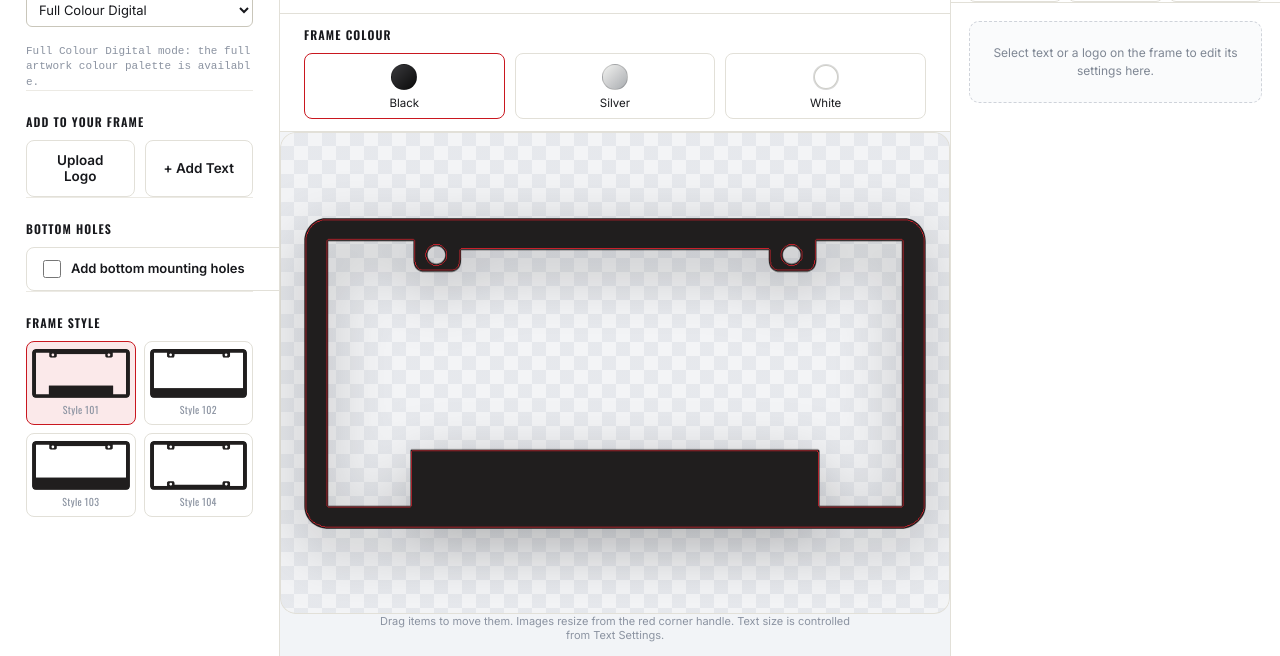
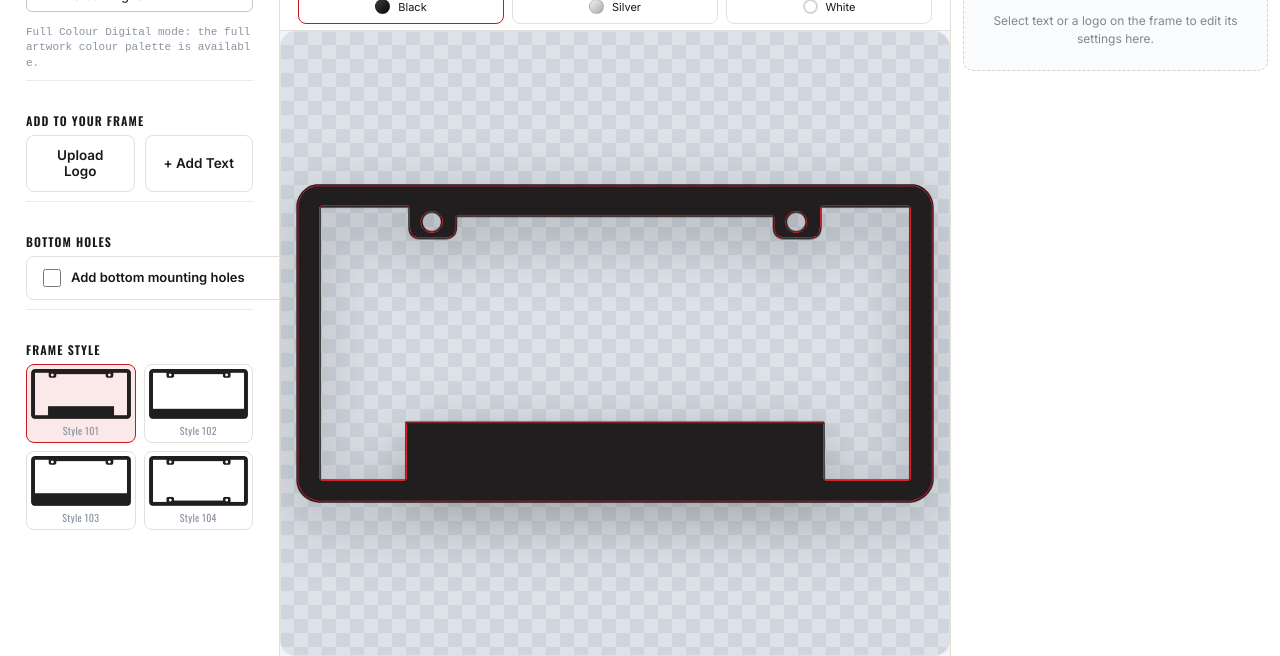
Before and after one commit to Justindema76/Wheels_Work, a plain HTML site: page Wheels-Design-Studio/frame-digital.html in a window 1280 px wide. Shown: the part 144-800 px from the top of the page. Drawn offline with nearby package versions, Linux system fonts and the light colour scheme.

Commit message:
Make frame workspace fit shorter screens and improve white contrast

```diff
--- a/Wheels-Design-Studio/css/frame-workspace.css
+++ b/Wheels-Design-Studio/css/frame-workspace.css
@@ -358,3 +358,193 @@ body.designer-frame #plate-frame-designer .workspace-kicker{
     background:#fff;
   }
 }
+
+
+/* =========================================================
+   WORKSPACE FIT + COMPACT CONTROLS
+   Keep the full frame visible on shorter desktop screens.
+   ========================================================= */
+
+/* Frame colour is a simple 3-choice material selector; do not waste
+   a large product-card row on it. */
+body.designer-frame #plate-frame-designer #colourDock .swatch-row{
+  display:grid !important;
+  grid-template-columns:repeat(3,minmax(0,1fr)) !important;
+  gap:8px !important;
+  width:100% !important;
+}
+
+body.designer-frame #plate-frame-designer #colourDock .swatch{
+  min-height:40px !important;
+  padding:6px 10px !important;
+  flex-direction:row !important;
+  justify-content:center !important;
+  gap:8px !important;
+  font-size:11px !important;
+}
+
+body.designer-frame #plate-frame-designer #colourDock .swatch-dot{
+  width:18px !important;
+  height:18px !important;
+  flex:0 0 18px !important;
+}
+
+/* Give white/silver frames enough contrast to read without changing
+   the production artwork itself. This is editor background only. */
+body.designer-frame #plate-frame-designer .stage-wrap{
+  background-color:#dde2e8 !important;
+  background-image:
+    linear-gradient(45deg,#cfd5dd 25%,transparent 25%),
+    linear-gradient(-45deg,#cfd5dd 25%,transparent 25%),
+    linear-gradient(45deg,transparent 75%,#cfd5dd 75%),
+    linear-gradient(-45deg,transparent 75%,#cfd5dd 75%) !important;
+  background-size:28px 28px !important;
+  background-position:0 0,0 14px,14px -14px,-14px 0 !important;
+}
+
+/* Desktop canvas is constrained by BOTH centre-column width and
+   usable viewport height. 800:400 = 2:1, so available height × 2
+   gives the largest width that can fit vertically. */
+@media (min-width:961px){
+  body.designer-frame #plate-frame-designer #stage{
+    width:min(
+      980px,
+      100%,
+      calc((100vh - 320px) * 2)
+    ) !important;
+    min-width:420px;
+  }
+
+  body.designer-frame #plate-frame-designer .stage-col .brand-row{
+    padding:12px 20px 9px !important;
+  }
+
+  body.designer-frame #plate-frame-designer .stage-col .brand-row h1{
+    font-size:21px !important;
+    line-height:1.05 !important;
+  }
+
+  body.designer-frame #plate-frame-designer .stage-col .brand-row p{
+    margin-top:2px !important;
+    font-size:11px !important;
+  }
+
+  body.designer-frame #plate-frame-designer .workspace-kicker{
+    margin-bottom:2px !important;
+    font-size:9.5px !important;
+  }
+
+  body.designer-frame #plate-frame-designer #colourDock{
+    padding:8px 20px 9px !important;
+  }
+
+  body.designer-frame #plate-frame-designer #colourDock .panel-block{
+    gap:6px !important;
+  }
+
+  body.designer-frame #plate-frame-designer .stage-wrap{
+    padding:14px 18px !important;
+  }
+
+  body.designer-frame #plate-frame-designer .hint{
+    padding:4px 20px 8px !important;
+    font-size:9.5px !important;
+    line-height:1.2 !important;
+  }
+}
+
+/* On short laptop/secondary-display viewports, compact the chrome
+   further instead of forcing page scroll or cropping the frame. */
+@media (min-width:961px) and (max-height:820px){
+  body.designer-frame #plate-frame-designer.frame-workspace-app{
+    grid-template-rows:52px minmax(0,1fr) !important;
+  }
+
+  body.designer-frame #plate-frame-designer .studio-toolbar{
+    min-height:52px !important;
+    padding-top:7px !important;
+    padding-bottom:7px !important;
+  }
+
+  body.designer-frame #plate-frame-designer .stage-col .brand-row{
+    padding:8px 18px 6px !important;
+  }
+
+  body.designer-frame #plate-frame-designer .stage-col .brand-row h1{
+    font-size:19px !important;
+  }
+
+  body.designer-frame #plate-frame-designer .stage-col .brand-row p{
+    display:none !important;
+  }
+
+  body.designer-frame #plate-frame-designer .workspace-kicker{
+    font-size:8.5px !important;
+  }
+
+  body.designer-frame #plate-frame-designer #colourDock{
+    padding:6px 18px !important;
+  }
+
+  body.designer-frame #plate-frame-designer #colourDock .panel-label{
+    font-size:10px !important;
+  }
+
+  body.designer-frame #plate-frame-designer #colourDock .swatch{
+    min-height:34px !important;
+    padding:4px 8px !important;
+  }
+
+  body.designer-frame #plate-frame-designer #colourDock .swatch-dot{
+    width:15px !important;
+    height:15px !important;
+    flex-basis:15px !important;
+  }
+
+  body.designer-frame #plate-frame-designer .stage-wrap{
+    padding:10px 16px !important;
+  }
+
+  body.designer-frame #plate-frame-designer #stage{
+    width:min(
+      940px,
+      100%,
+      calc((100vh - 255px) * 2)
+    ) !important;
+  }
+
+  body.designer-frame #plate-frame-designer .hint{
+    display:none !important;
+  }
+
+  body.designer-frame #plate-frame-designer .frame-tools{
+    padding-top:12px !important;
+    padding-bottom:12px !important;
+  }
+
+  body.designer-frame #plate-frame-designer .frame-tools .panel-block{
+    padding:9px 0 !important;
+    gap:6px !important;
+  }
+
+  body.designer-frame #plate-frame-designer .frame-tools .style-btn{
+    padding:4px !important;
+  }
+
+  body.designer-frame #plate-frame-designer .inspector-top{
+    padding:10px 12px 0 !important;
+  }
+
+  body.designer-frame #plate-frame-designer .inspector-title{
+    margin-bottom:6px !important;
+  }
+
+  body.designer-frame #plate-frame-designer .inspector-tab{
+    min-height:32px !important;
+    padding:5px 4px !important;
+  }
+
+  body.designer-frame #plate-frame-designer .inspector-pane{
+    padding:12px !important;
+  }
+}
```
